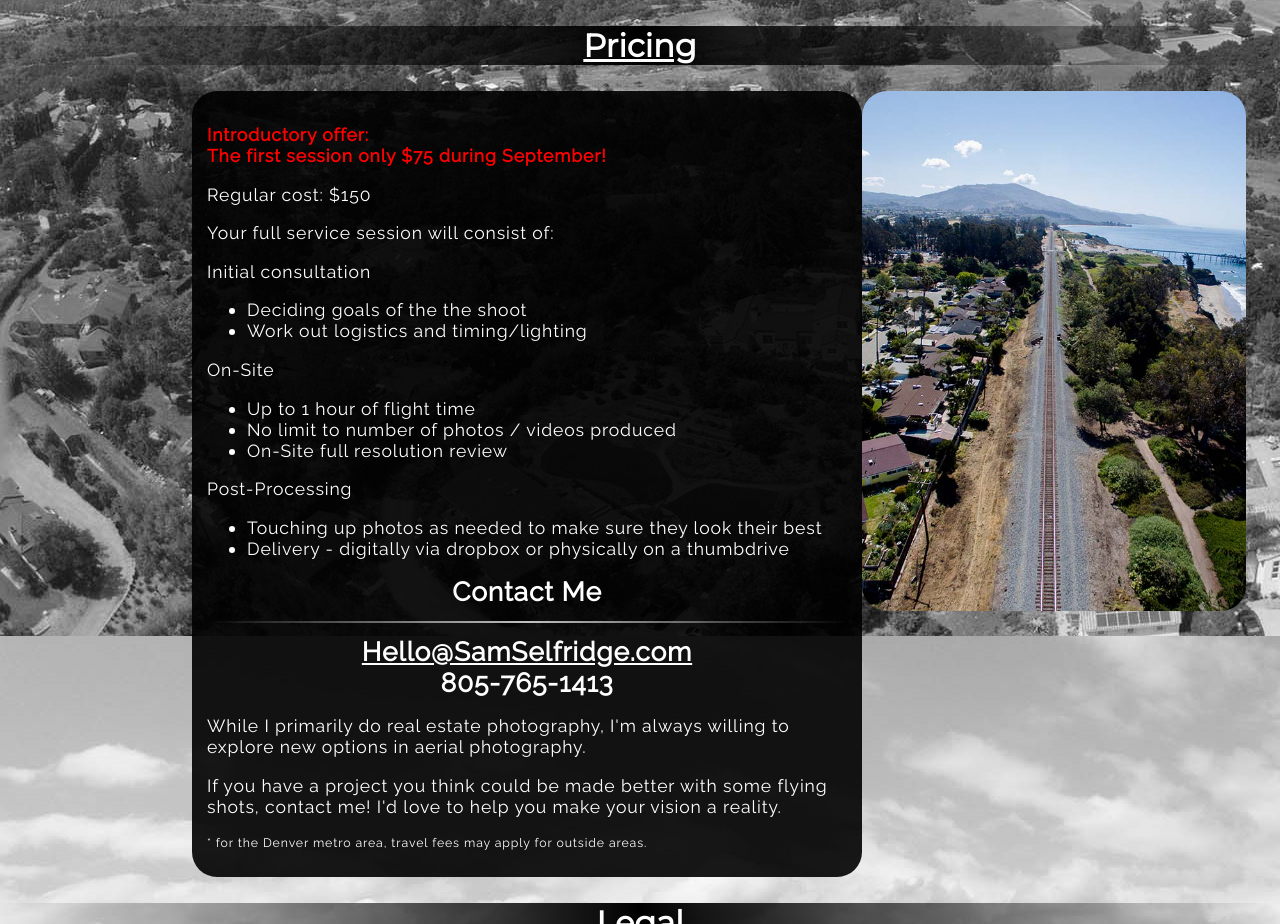
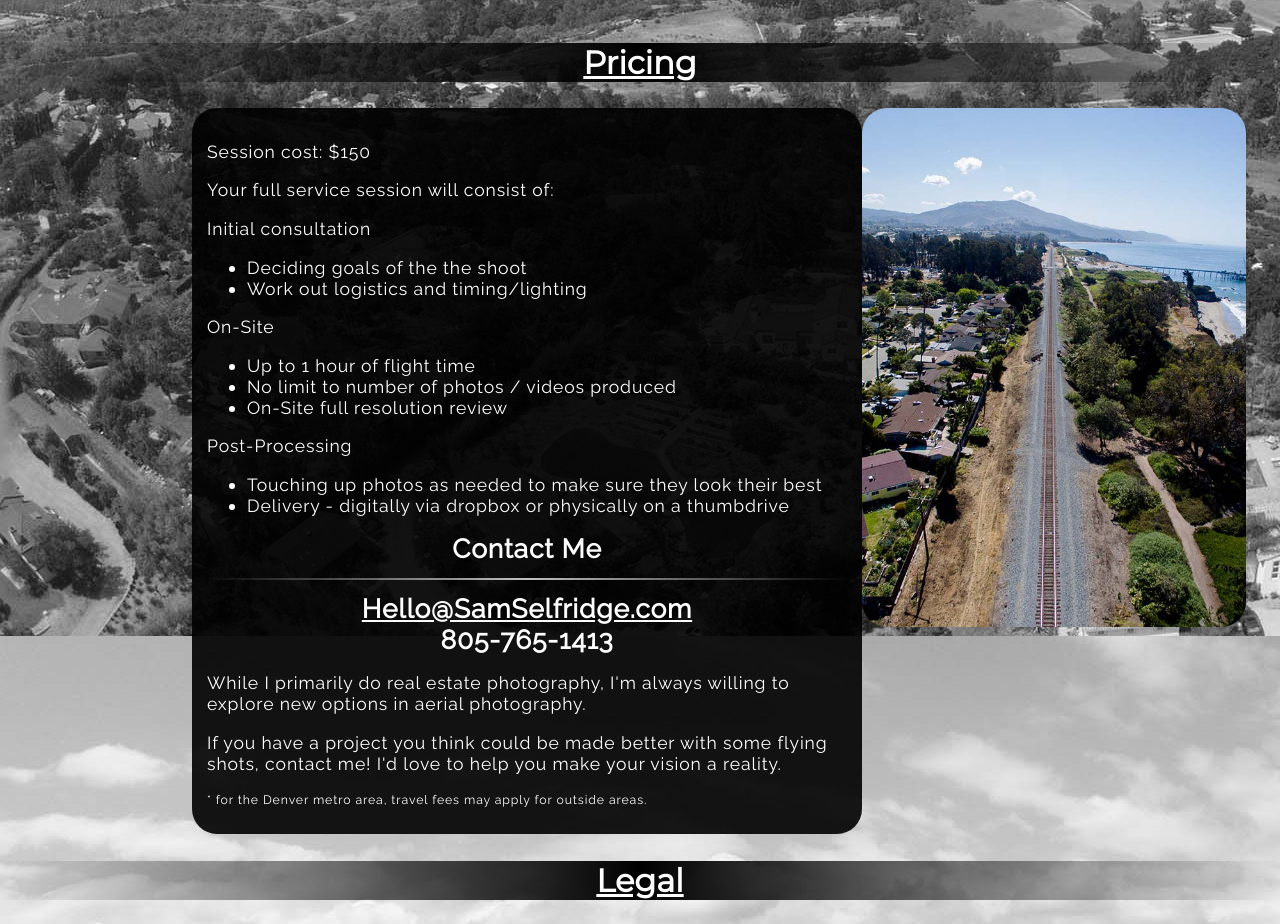
Before and after one commit to sselfridge/droneSite, a plain HTML site: page index.html in a window 1280 px wide. Shown: the part 7200-8124 px from the top of the page. Drawn offline with Linux system fonts and the light colour scheme.

Commit message:
Changing september message.

```diff
--- a/index.html
+++ b/index.html
@@ -123,10 +123,8 @@
         <h2><a href="#pricing">Pricing</a></h2>
 
         <div class="paragraph leftWithMargin align-left">
-          <p class="specialOffer">Introductory offer:
-            <br>
-            The first session only $75 during September!</p>
-            <p>Regular cost: $150</p>
+
+            <p>Session cost: $150</p>
             <p>Your full service session will consist of:</p>
 
             Initial consultation
```
Also changed, not shown: img/logo.png.
